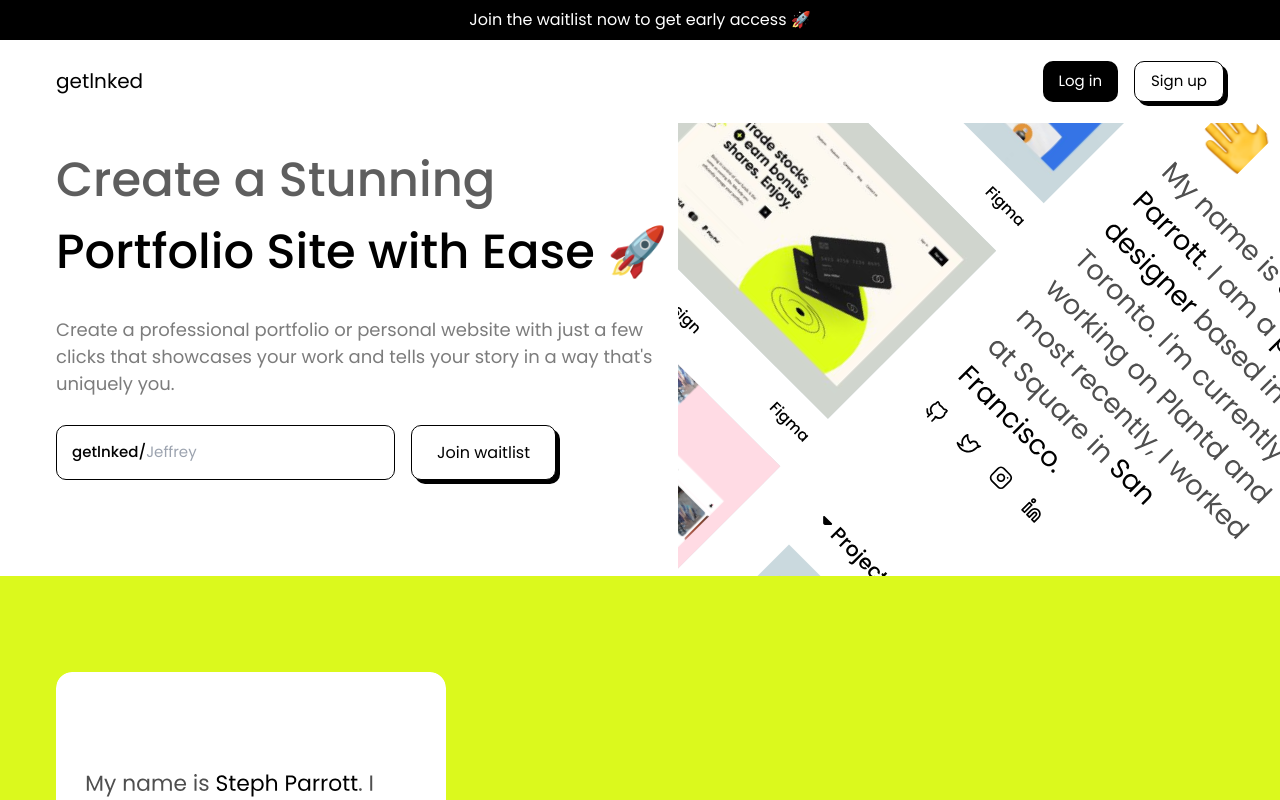
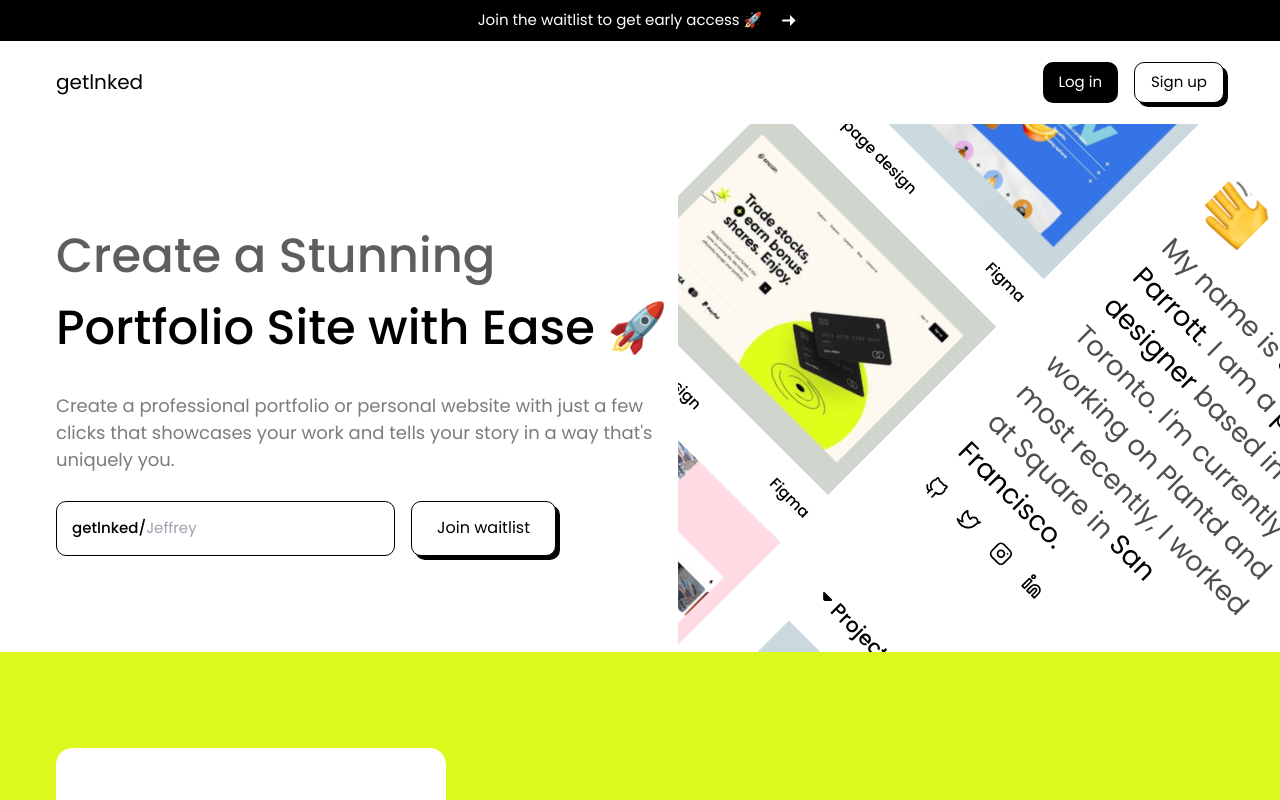
Before and after one commit to jeffreyik/getlnked, a Next.js app: page / in a window 1280 px wide. Shown: the top 800 px of the page. Built offline with nearby package versions, Linux system fonts and the light colour scheme.

Commit message:
added more style to waitlist cta

```diff
--- a/src/components/Hero.tsx
+++ b/src/components/Hero.tsx
@@ -4,7 +4,7 @@ import ClaimUsername from "./forms/ClaimUsername"
 const Hero = () => {
 
   return (
-    <div className="relative mt-12">
+    <div className="relative">
         <header className="flex flex-col items-center justify-between lg:flex-row container mx-auto">
             <div className="lg:w-[53%] py-10 md:py-24 space-y-7 w-full">
                 <h1 className="text-[32px] md:text-[48px] text-neutralGray font-medium">Create a Stunning <span className="text-black">Portfolio Site with Ease 🚀</span></h1>
--- a/src/components/Navbar.tsx
+++ b/src/components/Navbar.tsx
@@ -1,11 +1,12 @@
 import DarkSmallbtn from "./buttons/DarkSmallbtn";
 import LightSmallbtn from "./buttons/LightSmallbtn";
 import Link from "next/link";
+import Image from "next/image";
 
 const Navbar = () => {
     return (
-        <div className="fixed top-0 left-0 w-full z-50 bg-white">
-            <Link href="/waitlist" className='bg-black text-white w-full flex items-center justify-center p-2'>Join the waitlist now to get early access 🚀</Link>
+        <div className="sticky top-0 left-0 w-full z-50 bg-white">
+            <Link href="/waitlist" className='bg-black text-white w-full flex items-center justify-center p-2 text-[15px] gap-2 transition-all hover:gap-4'>Join the waitlist to get early access 🚀 <Image src="/arrow-right.svg" width={24} height={24} alt="" /></Link>
             <nav className="container mx-auto py-[21px] flex justify-between items-center bg-white">
                 <h1 className="logo text-[20px]">getlnked</h1>
 
```
Also changed, not shown: public/arrow-right.svg (added).
